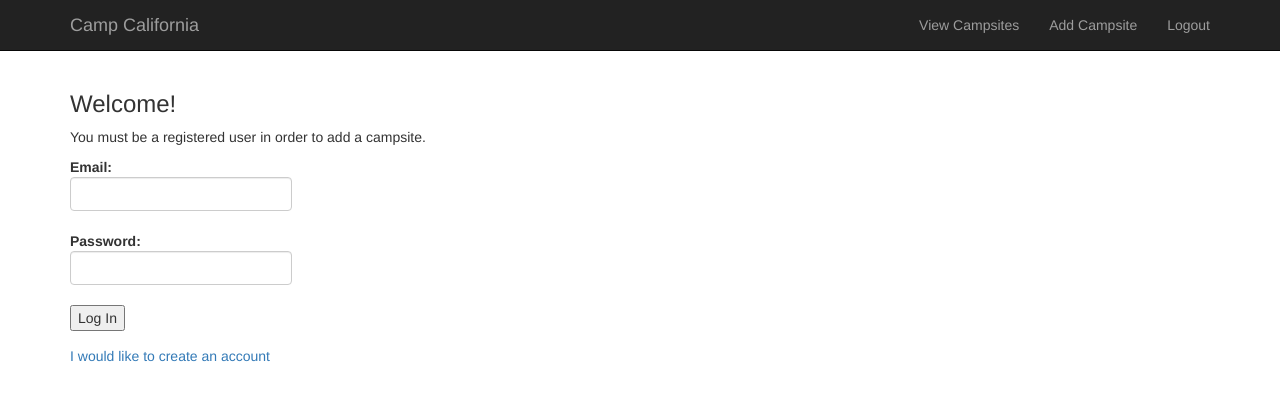
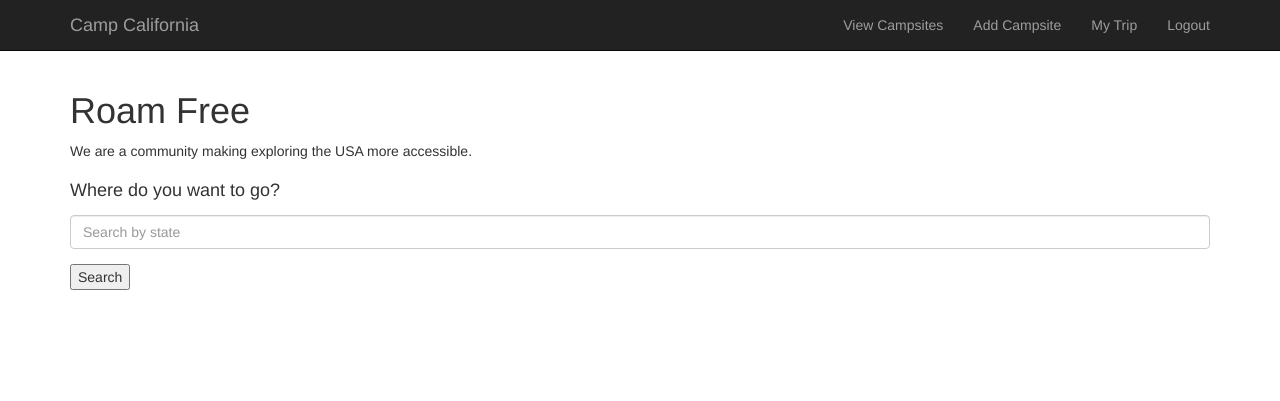
Before and after one commit to lmiller165/fullstack-free_campsite_project, a Flask app: page / in a window 1280 px wide. Shown: the top 401 px of the page. Run offline with Flask 2, Linux system fonts and the light colour scheme; the visitor is signed in with stand-in values (Sample User, id 1); some libraries are stand-ins or nearby versions.

Commit message:
Added a landing page that prompts the user to search where they want to go first, loads the map faster with limited data, I should be able to increase the amount of campsites showing

```diff
--- a/server.py
+++ b/server.py
@@ -8,6 +8,7 @@ from model import connect_to_db, db, Campsite, User, Rating, Review, Amenity, Ca
 from mapbox import Geocoder
 from write_geojson import write_geojson_file, read_geojson, write_geojson_dict
 from filter_results import filterby_state, filterby_zipcode, filterby_info, get_coordinates, filterby_amenities_state, filterby_amenities
+from twilio_helpers import text_trip
 import config
 import json
 import mapbox
@@ -26,16 +27,44 @@ app.secret_key = "SECRET"
 app.jinja_env.undefined = StrictUndefined
 
 
-############################## LOGIN PROCESS ###################################
+
 @app.route('/')
 def index():
-    """Homepage: Login or signup"""
+    """ Homepage, begin campsite filter"""
+
+    #User_id pulled from session
+    user_id = session.get("user_id")
+
+    #Checking for user_id
+    if not user_id:
+        return redirect("/welcome")
+
+    else:
+        return render_template("homepage.html")
+
+
+@app.route('/initial_filter', methods=['GET'])
+def show_initial_filter():
+
+    state = request.args.get("state")
+
+    #state
+    geojson = filterby_state(state)
+
+    return redirect('map')
+
+
+
+############################## LOGIN PROCESS ###################################
+@app.route('/welcome')
+def welcome_page():
+    """Welcome page: Login or signup"""
 
     #you can log in or choose to create an account from the homepage.
-    return render_template("homepage.html")
+    return render_template("welcome.html")
 
 
-@app.route('/', methods=['POST'])
+@app.route('/welcome', methods=['POST'])
 def login_process():
     """Logging in from homepage"""
 
@@ -67,7 +96,7 @@ def logout():
 
     del session["user_id"]
     flash("Logged Out.")
-    return redirect("/")
+    return redirect("/welcome")
 
 ############################# SIGN UP PROCESS ##################################
 
@@ -156,6 +185,8 @@ def show_campsite_details():
     #Campsite details
     campsite_name = request.args.get('campsite')
     campsite = Campsite.query.filter_by(name=campsite_name).first()
+    print("\n\n\n\n")
+    print(campsite)
     amenities = campsite.amenities
     ratings = campsite.ratings
     reviews = campsite.reviews
@@ -315,21 +346,37 @@ def add_campsite():
 def view_map():
     """Show user map of campsites."""
 
-    return render_template("map.html", token=config.mapbox_access_token)
+    state = request.args.get('state')
+    print("\n\n\n")
+    print("map")
+    print(state)
+
+    geojson=filterby_state(state)
+    geojson=jsonify(geojson)
+
+    return render_template("map.html", token=config.mapbox_access_token,
+                                        state=state,
+                                        geojson=geojson)
 
 
 @app.route('/map_data', methods=['GET'])
 def get_points():
     """Show user map of campsites."""
 
-    # all campsites
-    geojson = read_geojson('static/json/all_campsites.geojson')
-    # geojson = write_geojson_dict()
-    # print(geojson)
+    state = request.args.get("state")
+    print("\n\n\n")
+    print("map_data")
+    print(state)
 
-    # geojson = filterby_info(get_input)
+    if state == None:
+        # all campsites
+        geojson = read_geojson('static/json/all_campsites.geojson')
+
+    else:
+        geojson = filterby_state(state)
 
     return jsonify(geojson)
+
 
 
 @app.route('/map-filter.json', methods=['GET'])
@@ -345,12 +392,11 @@ def map_filter():
     #more info read: https://docs.python.org/3/library/urllib.parse.html#urllib.parse.parse_qs
     data = urllib.parse.parse_qs(data)
 
-    print("\n\n\n")
-    print(data)
-    # print(state)
-    # print(amenity_list)
-    print("\n\n\n")
-
+    # print("\n\n\n")
+    # print(data)
+    # # print(state)
+    # # print(amenity_list)
+    # print("\n\n\n")
 
     if len(data) == 1 and "state" in data.keys():
         state = data["state"][0]
@@ -371,22 +417,6 @@ def map_filter():
         geojson = filterby_amenities_state(amenity_list, state)
         return jsonify(geojson)
 
-
-
-    # length = len(amenity_list)
-    # if state != None and length == 0:
-
-
-    # elif state == None and amenity_list != None:
-    #     geojson = filterby_amenities(amenity_list)
-    #     print(geojson)
-    #     return jsonify(geojson)
-
-    # else:
-    #     geojson = filterby_amenities_state(amenity_list, state)
-    #     print(geojson)
-    #     return jsonify(geojson)
-
     #zipcode
     # geojson = filterby_zipcode("99683")
 
@@ -396,7 +426,125 @@ def map_filter():
     #city
     # geojson = filterby_state("Winslow")
 
-################################################################################
+###########################   ADD TO TRIP  #####################################
+
+@app.route("/trip")
+def show_trip():
+    """Display content of trip list."""
+
+    # Create a list to hold campsites to display later
+    all_campsites = []
+
+    # Get the cart dictionary out of the session (or an empty one if none
+    # exists yet)
+    trip = session.get("trip", {})
+    # print("\n\n\n")
+    # print("trip route trip:")
+    # print(trip)
+
+
+    for campsite in trip.items():
+        campsite_name = campsite[0]
+        print("\n\n\n")
+        print(campsite_name)
+        campsite = Campsite.query.filter_by(name=campsite_name).first()
+        all_campsites.append(campsite)
+
+    # # Loop over the cart dictionary
+    # for campsite in trip.items():
+
+    #     print("\n\n\n")
+    #     print(campsite)
+
+
+    #     # Calculate the total cost for this type of melon and add it to the
+    #     # overall total for the order
+    #     total_cost = quantity * melon.price
+    #     order_total += total_cost
+
+    #     # Add the quantity and total cost as attributes on the Melon object
+    #     melon.quantity = quantity
+    #     melon.total_cost = total_cost
+
+    #     # Add the Melon object to our list
+    #     trip_list.append(melon)
+
+
+    return render_template("trip.html",
+                           trip=all_campsites)
+                           # total_stops=total_stops)
+
+
+
+@app.route("/add_to_trip/<campsite_name>")
+def add_to_trip(campsite_name):
+    """Add a campsite to trip session and redirect to trip page.
+
+    When a campsite is added to the trip, redirect browser to the trip
+    page and display a confirmation message: 'Melon successfully added to
+    cart'."""
+
+    #Campsite details
+    #query to get campsite information
+    #use it to build proper session dictionary
+    print("\n\n\n")
+    print(campsite_name)
+    print("\n\n\n")
+    campsite = Campsite.query.filter_by(name=campsite_name).first()
+    lat = campsite.lat
+    lon = campsite.lon
+    description = campsite.description
+
+    # Check if we have a trip in the session and if not, add one
+    # Also, bind the trip to the name 'trip' for easy reference below
+    if 'trip' in session:
+        trip = session['trip']
+    else:
+        trip = session['trip'] = {}
+
+    # - check if the desired camp name is in the trip, and if not, put it in
+    #structure of session:
+        #{name: [description, [lat, lon]]}
+    # if trip[campsite_name] not in trip:
+    trip[campsite_name] = [description, [lat, lon]]
+
+    # Print cart to the terminal for testing purposes
+    print("\n\n\n\n")
+    print("trip:")
+    print(trip)
+    print("\n\n\n\n")
+
+    # Show user success message on next page load
+    flash("Campsite successfully added to trip.")
+
+    # Redirect to shopping trip page
+    return redirect("/trip")
+
+
+
+@app.route('/send_trip', methods=['GET'])
+def send_trip():
+    """sends you a list of coordinates by campsite name"""
+
+    trip = session.get("trip", {})
+    all_campsites = []
+
+    for campsite in trip.items():
+        campsite_name = campsite[0]
+        print("\n\n\n")
+        print(campsite_name)
+        campsite = Campsite.query.filter_by(name=campsite_name).first()
+        all_campsites.append(campsite)
+
+    text_trip(all_campsites)
+
+    flash("Your trip has been sent to you")
+
+    return redirect("/trip")
+
+
+
+
 
 if __name__ == "__main__":
     # We have to set debug=True here, since it has to be True at the point
--- a/templates/base.html
+++ b/templates/base.html
@@ -19,6 +19,7 @@
             <ul class="nav navbar-nav navbar-right">
                 <li><a href="/view-campsites">View Campsites</a></li>
                 <li><a href="/add-campsite">Add Campsite</a></li>
+                <li><a href="/trip-details">My Trip</a></li>
 <!--                 <li><a href="/">Log In</a></li> -->
 <!--                 <li><a href="/logout">Log Out</a></li> -->
                 {% if "user_id" in session %}
--- a/templates/homepage.html
+++ b/templates/homepage.html
@@ -3,32 +3,24 @@
 {% block body %}
 
 <div class="container">
-  <h3>Welcome!</h3>
-  <p>You must be a registered user in order to add a campsite.</p>
-</div>
+<h1>Roam Free</h1>
+<p>We are a community making exploring the USA more accessible.</p>
 
+      <form id="filter-form" method="GET" action='/map' action='/map_data'>
+        <div class="form-group">
+          <label for="state-field"><h4>Where do you want to go?</h4></label>
+          <input type="text"
+                 class="form-control"
+                 name="state"
+                 id="state-field"
+                 placeholder="Search by state"
+                 >
+        </div>
 
-<form action="/" method="POST" class="container">
-
-    <div class="form-group">
-      <label>Email:
-          <input type="email" name="email" required class="form-control">
-      </label>
-    </div>
-
-    <div class="form-group">
-      <label>Password:
-          <input type="password" name="password" required class="form-control">
-      </label>
-    </div>
-
-    <div class="form-group">
-      <input type="submit" value="Log In" class="btn-dark">
-    </div>
-</form>
-
-<div class="container">
-    <a href="/sign-up">I would like to create an account</a>
+        <div class="form-group">
+          <input type="submit" value="Search" class="btn-dark">
+        </div>
+      </form>
 </div>
 
 {% endblock %}
--- a/templates/view-campsites.html
+++ b/templates/view-campsites.html
@@ -40,7 +40,9 @@
             <h5>{{ campsite.lat }} | {{ campsite.lon }}</h5>
             <p>{{ campsite.description }}</p>
             <a href="/campsite-details?campsite={{ campsite.name }}">View Details</a><span> | </span>
-            <a href="/add-review?campsite={{ campsite.name }}">Add Review</a>
+            <a href="/add-review?campsite={{ campsite.name }}">Add Review</a><span> |
+            </span>
+            <a href="/add_to_trip/{{ campsite.name }}">Add to Trip</a><span>
         </ul>
     </div>
   {% endfor %}
```
Also changed, not shown: templates/map.html (+33 -4 lines), static/site.css (line endings or trailing spaces), 1 other file.
